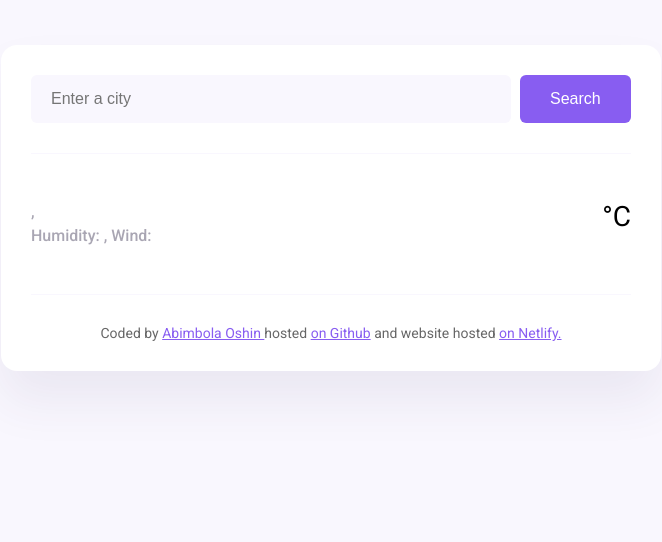
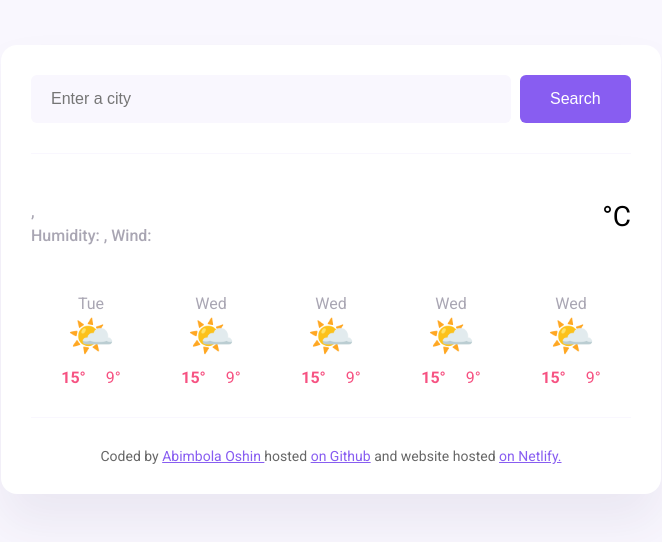
Before and after one commit to AbimbolaOshin/Weather-forecast, a plain HTML site: page index.html in a window 1280 px wide. Shown: the whole page, without its empty margins (309-971 px from the left). Drawn offline with nearby package versions, Linux system fonts and the light colour scheme; no server answers; a web font is replaced by a local one.

Commit message:
Added styles

```diff
--- a/index.html
+++ b/index.html
@@ -45,6 +45,59 @@
             <div class="weather-app-unit">°C</div>
           </div>
         </div>
+        <div class="weather-forecast">
+          <div class="weather-forecast-day">
+            <div class="weather-forecast-date">Tue</div>
+            <div class="weather-forecast-icon">🌤️</div>
+            <div class="weather-forecast-temperatures">
+              <div class="weather-forecast-temperature">
+                <strong>15° </strong>
+              </div>
+              <div class="weather-forecast-temperature">9°</div>
+            </div>
+          </div>
+
+          <div class="weather-forecast-day">
+            <div class="weather-forecast-date">Wed</div>
+            <div class="weather-forecast-icon">🌤️</div>
+            <div class="weather-forecast-temperatures">
+              <div class="weather-forecast-temperature">
+                <strong>15° </strong>
+              </div>
+              <div class="weather-forecast-temperature">9°</div>
+            </div>
+          </div>
+          <div class="weather-forecast-day">
+            <div class="weather-forecast-date">Wed</div>
+            <div class="weather-forecast-icon">🌤️</div>
+            <div class="weather-forecast-temperatures">
+              <div class="weather-forecast-temperature">
+                <strong>15° </strong>
+              </div>
+              <div class="weather-forecast-temperature">9°</div>
+            </div>
+          </div>
+          <div class="weather-forecast-day">
+            <div class="weather-forecast-date">Wed</div>
+            <div class="weather-forecast-icon">🌤️</div>
+            <div class="weather-forecast-temperatures">
+              <div class="weather-forecast-temperature">
+                <strong>15° </strong>
+              </div>
+              <div class="weather-forecast-temperature">9°</div>
+            </div>
+          </div>
+          <div class="weather-forecast-day">
+            <div class="weather-forecast-date">Wed</div>
+            <div class="weather-forecast-icon">🌤️</div>
+            <div class="weather-forecast-temperatures">
+              <div class="weather-forecast-temperature">
+                <strong>15° </strong>
+              </div>
+              <div class="weather-forecast-temperature">9°</div>
+            </div>
+          </div>
+        </div>
       </main>
       <footer>
         Coded by
--- a/src/style.css
+++ b/src/style.css
@@ -62,8 +62,8 @@ main {
   display: flex;
 }
 .weather-app-icon{
-  font-size: 44px;
-  margin-top: 22px;
+  width: 88px;
+  height: 88px;
 
 }
 .weather-app-temperature {
@@ -75,6 +75,33 @@ main {
   margin-top: 16px;
   font-size: 28px
 }
+.weather-forecast{
+  display: flex;
+  justify-content: space-around;
+  margin-top: 30px;
+}
+.weather-forecast-date {
+  text-align: center;
+  color: rgba(39, 33, 66, 0.4);
+  font-size: 16px;
+  line-height: 20px;
+}
+
+.weather-forecast-icon{
+  font-size: 38px;
+  text-align: center;
+}
+.weather-forecast-temperatures{
+  text-align: center;
+  color: #f65282;
+  margin-top: 10px;
+  display: flex;
+  justify-content: center;
+
+}
+.weather-forecast-temperature{
+  padding: 0 10px;
+}
 footer {
   border-top: 1px solid #f9f7fe;
   padding: 30px 0 0 0;
```
